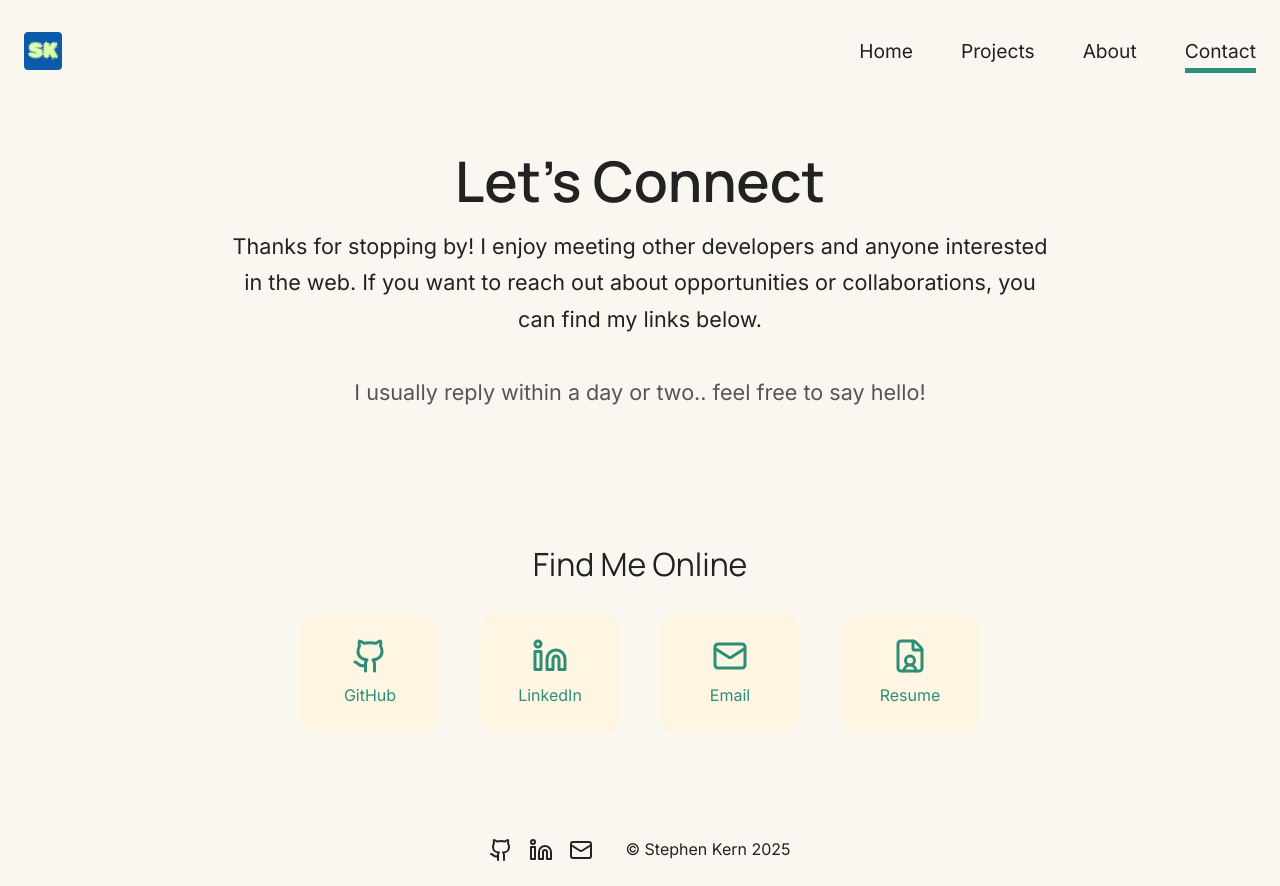
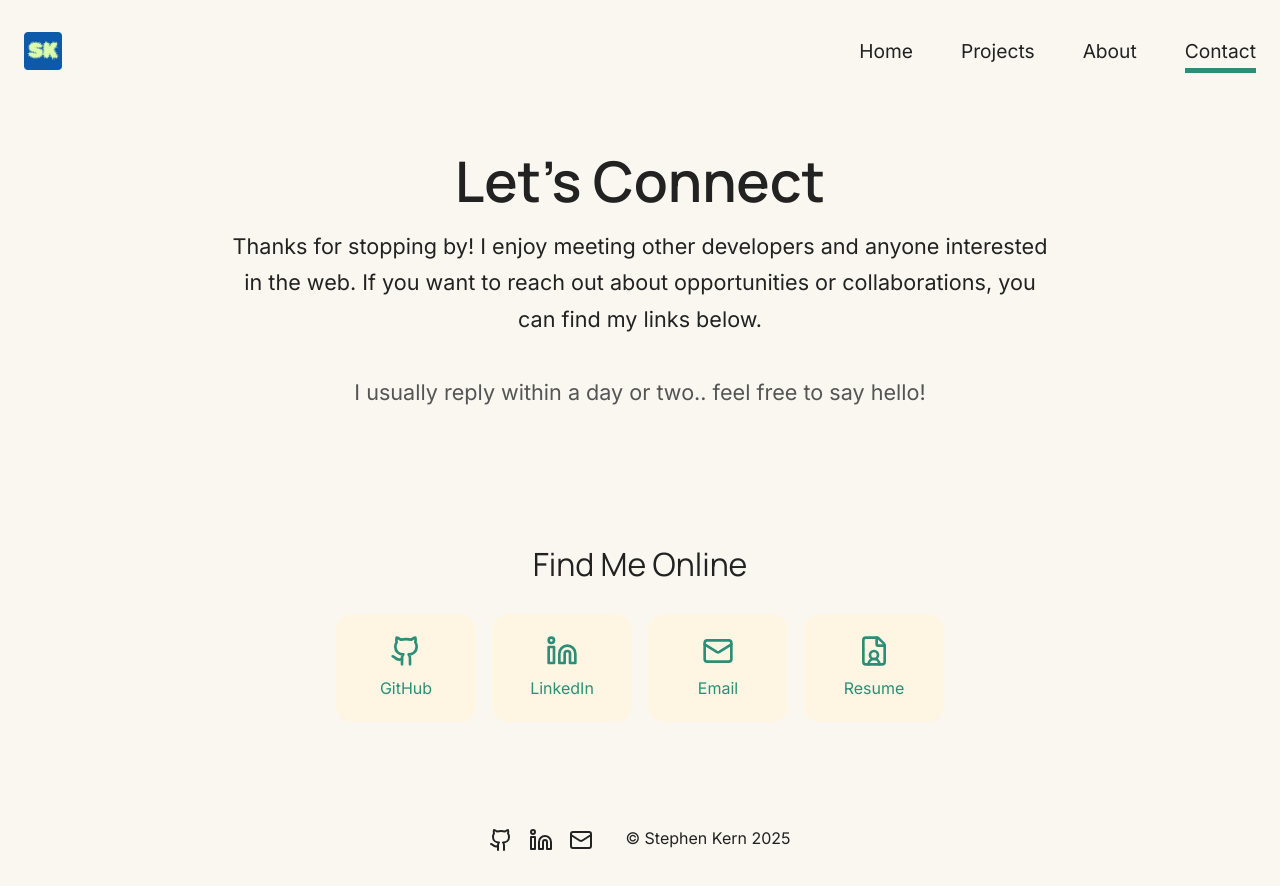
Before and after one commit to stephen-kern/vue-portfolio, a Vue app: page /contact in a window 1280 px wide. Built offline with nearby package versions, Linux system fonts and the light colour scheme.

Commit message:
contact page css adjustments

```diff
--- a/src/views/Contact.vue
+++ b/src/views/Contact.vue
@@ -51,7 +51,7 @@ const email: string = "stephenkern96@gmail.com";
 <style scoped>
 
 .contact-section{
-  padding: 3rem 1.5rem;
+  padding: 3rem 1rem;
   text-align: center;
 }
 
@@ -76,7 +76,7 @@ h2 {
 .contact-links {
   display: flex;
   justify-content: center;
-  gap: 2.5rem;
+  gap: 1rem;
   flex-wrap: wrap;
   margin-bottom: 2rem;
 }
@@ -87,7 +87,7 @@ h2 {
   align-items: center;
   gap: 0.55rem;
   background: #FFF5E3;
-  padding: 1.5rem;
+  padding: 1.3rem;
   border-radius: 16px;
   width: 140px;
   text-decoration: none;
@@ -105,8 +105,8 @@ h2 {
 }
 
 .contact-card .icon {
-  width: 36px;
-  height: 36px;
+  width: 32px;
+  height: 32px;
 }
 
 .cta-text {
```
